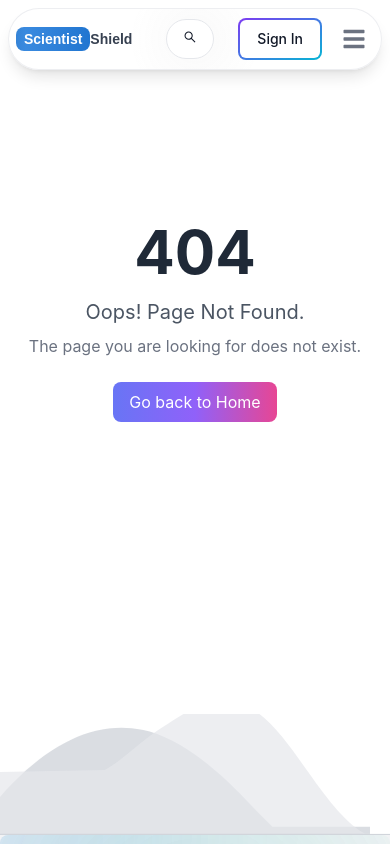
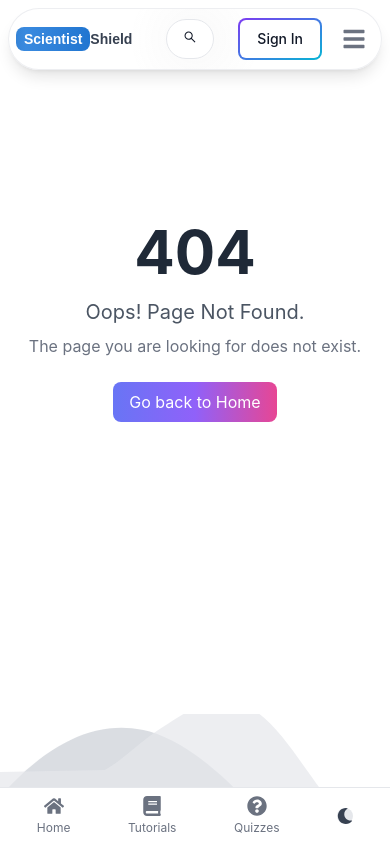
Before and after one commit to vru6650/ScientistShield1.0, a React (Vite) app in the folder client/: page /admin in a window 390 px wide. Shown: the top 844 px of the page. Built offline with nearby package versions, Linux system fonts and the light colour scheme.

Commit message:
feat(ui): add responsive bottom navigation and theme toggle

```diff
--- /dev/null
+++ b/client/src/components/BottomNav.jsx
@@ -0,0 +1,55 @@
+import { Link, useLocation } from 'react-router-dom';
+import { FaBook, FaHome, FaQuestionCircle, FaUser } from 'react-icons/fa';
+import { useSelector } from 'react-redux';
+import { motion } from 'framer-motion';
+import ThemeToggle from './ThemeToggle';
+
+const items = [
+  { to: '/', label: 'Home', icon: FaHome },
+  { to: '/tutorials', label: 'Tutorials', icon: FaBook },
+  { to: '/quizzes', label: 'Quizzes', icon: FaQuestionCircle }
+];
+
+export default function BottomNav() {
+  const { currentUser } = useSelector((state) => state.user);
+  const location = useLocation();
+
+  return (
+    <nav className="fixed bottom-0 left-0 right-0 bg-white dark:bg-gray-800 border-t border-gray-200 dark:border-gray-700 md:hidden z-50">
+      <ul className="flex justify-around items-center p-2">
+        {items.map(({ to, label, icon: Icon }) => {
+          const active = location.pathname === to;
+          return (
+            <li key={to}>
+              <Link to={to} aria-label={label}>
+                <motion.div
+                  whileTap={{ scale: 0.9 }}
+                  className={`flex flex-col items-center text-xs ${active ? 'text-cyan-600 dark:text-cyan-400' : 'text-gray-500 dark:text-gray-400'}`}
+                >
+                  <Icon className="text-xl" />
+                  <span className="mt-1">{label}</span>
+                </motion.div>
+              </Link>
+            </li>
+          );
+        })}
+        {currentUser && (
+          <li>
+            <Link to="/dashboard" aria-label="Dashboard">
+              <motion.div
+                whileTap={{ scale: 0.9 }}
+                className={`flex flex-col items-center text-xs ${location.pathname.startsWith('/dashboard') ? 'text-cyan-600 dark:text-cyan-400' : 'text-gray-500 dark:text-gray-400'}`}
+              >
+                <FaUser className="text-xl" />
+                <span className="mt-1">Dashboard</span>
+              </motion.div>
+            </Link>
+          </li>
+        )}
+        <li>
+          <ThemeToggle />
+        </li>
+      </ul>
+    </nav>
+  );
+}
--- a/client/src/components/Header.jsx
+++ b/client/src/components/Header.jsx
@@ -3,13 +3,12 @@
 import { Avatar, Button, Navbar, TextInput, Tooltip, Modal } from 'flowbite-react';
 import { Link, useLocation, useNavigate } from 'react-router-dom';
 import { AiOutlineSearch } from 'react-icons/ai';
-import { FaMoon, FaSun } from 'react-icons/fa';
 import { useSelector, useDispatch } from 'react-redux';
 import { motion, AnimatePresence, useScroll, useMotionValueEvent } from 'framer-motion';
 import { useEffect, useState, useRef } from 'react';
 
-import { toggleTheme } from '../redux/theme/themeSlice';
 import { signoutSuccess } from '../redux/user/userSlice';
+import ThemeToggle from './ThemeToggle';
 
 // --- Magnetic, CommandMenu, and navLinks components have no changes ---
 // (They are included below for completeness)
@@ -273,13 +272,7 @@ export default function Header() {
                 </Magnetic>
                 <Magnetic>
                   <Tooltip content="Toggle Theme">
-                    <Button className='w-12 h-10 hidden sm:inline' color='gray' pill onClick={() => dispatch(toggleTheme())}>
-                      <AnimatePresence mode='wait' initial={false}>
-                        <motion.span key={theme} initial={{ y: -20, opacity: 0 }} animate={{ y: 0, opacity: 1 }} exit={{ y: 20, opacity: 0 }} transition={{ duration: 0.2 }}>
-                          {theme === 'light' ? <FaSun /> : <FaMoon />}
-                        </motion.span>
-                      </AnimatePresence>
-                    </Button>
+                    <ThemeToggle className='hidden sm:inline-flex w-12 h-10' />
                   </Tooltip>
                 </Magnetic>
                 {currentUser ? (
--- a/client/src/components/MainLayout.jsx
+++ b/client/src/components/MainLayout.jsx
@@ -2,6 +2,7 @@ import { Outlet } from 'react-router-dom';
 import Header from './Header';
 import Footer from './Footer';
 import ScrollToTop from './ScrollToTop';
+import BottomNav from './BottomNav';
 
 /**
  * Renders the common layout for the application, including the
@@ -17,6 +18,7 @@ export default function MainLayout() {
                 <Outlet />
             </main>
             <Footer />
+            <BottomNav />
         </>
     );
 }
--- /dev/null
+++ b/client/src/components/ThemeToggle.jsx
@@ -0,0 +1,27 @@
+import { FaMoon, FaSun } from 'react-icons/fa';
+import { useDispatch, useSelector } from 'react-redux';
+import { toggleTheme } from '../redux/theme/themeSlice';
+import { motion } from 'framer-motion';
+
+/**
+ * Small reusable button that toggles the application's theme.
+ * The current theme is persisted in localStorage via the redux slice.
+ *
+ * Usage:
+ * <ThemeToggle className="w-10 h-10" />
+ */
+export default function ThemeToggle({ className = '' }) {
+  const dispatch = useDispatch();
+  const { theme } = useSelector((state) => state.theme);
+
+  return (
+    <motion.button
+      whileTap={{ scale: 0.9 }}
+      onClick={() => dispatch(toggleTheme())}
+      className={`flex items-center justify-center rounded-full bg-gray-200 text-gray-700 dark:bg-gray-700 dark:text-gray-200 focus:outline-none ${className}`}
+      aria-label="Toggle theme"
+    >
+      {theme === 'light' ? <FaMoon /> : <FaSun />}
+    </motion.button>
+  );
+}
```
